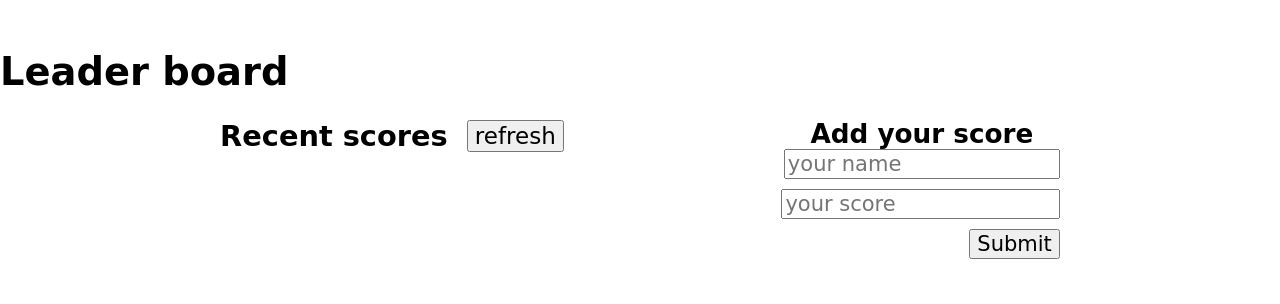
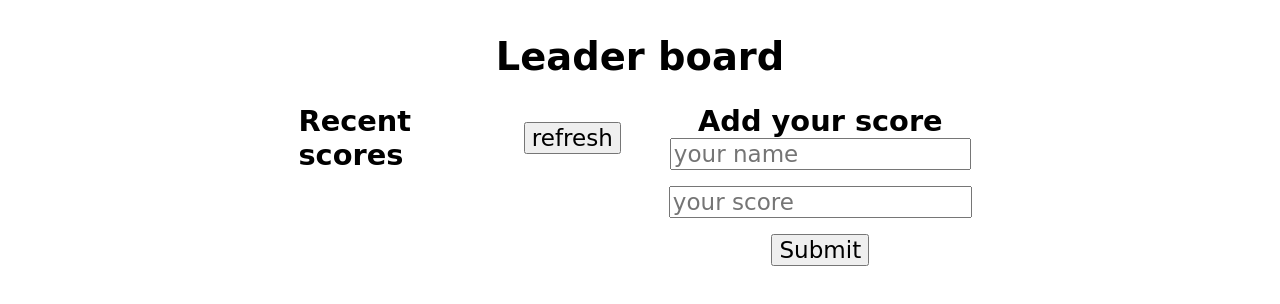
Before and after one commit to cvalencia1991/Leaderboard, a website built with webpack: page src/index.html in a window 1280 px wide. Built offline with nearby package versions, Linux system fonts and the light colour scheme.

Commit message:
Change Style's leader board
- Change styles of the classes like body
- Change width and heights for the in some classes

```diff
--- a/src/style.css
+++ b/src/style.css
@@ -3,13 +3,15 @@ body {
   display: flex;
   flex-direction: column;
   align-items: center;
+  font-family: cursive;
+  font-size: larger;
+  height: 100vh;
 }
 
 #scoreplayer {
   width: 98%;
 }
 
-body,
 button,
 input {
   font-family: cursive;
@@ -23,8 +25,8 @@ button:hover {
 form {
   display: flex;
   flex-direction: column;
-  align-items: flex-end;
-  gap: 10px;
+  align-items: center;
+  gap: 1rem;
   margin-bottom: 1em;
 }
 
@@ -41,8 +43,8 @@ ul {
   display: flex;
   flex-direction: column;
   align-items: center;
-  font-size: 0.911789em;
-  margin-bottom: 1em;
+  font-size: 1em;
+  width: 100%;
 }
 
 .constructor {
@@ -51,6 +53,7 @@ ul {
   align-items: center;
   align-items: flex-start;
   flex-direction: column-reverse;
+  gap: 2em;
 }
 
 .stylescores {
@@ -69,14 +72,14 @@ ul {
   padding: 0;
 }
 
+.Recentscores {
+  width: 100%;
+}
+
 .listscores:nth-child(even) { background: #ccc; }
 .listscores:nth-child(odd) { background: #fff; }
 
 @media screen and (min-width: 768px) {
-  body {
-    display: inline;
-  }
-
   .constructor {
     justify-content: space-evenly;
     align-items: flex-start;
```
